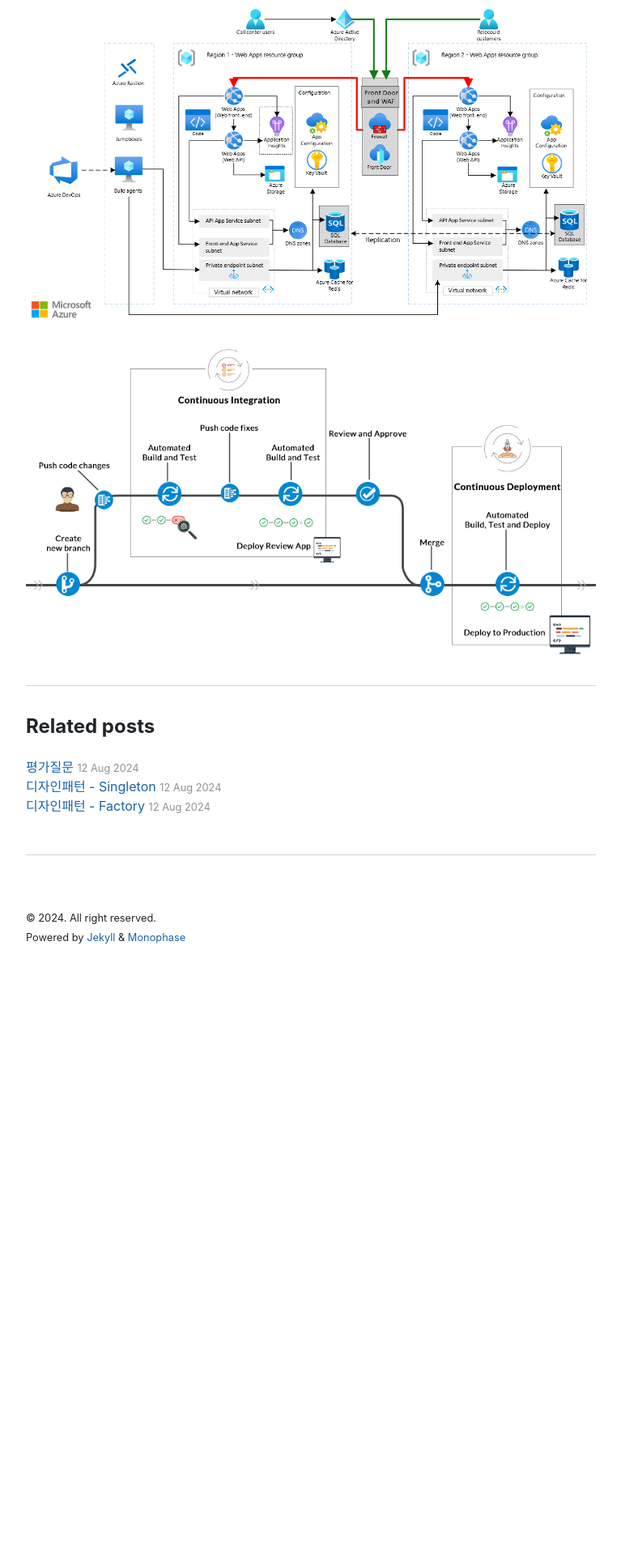
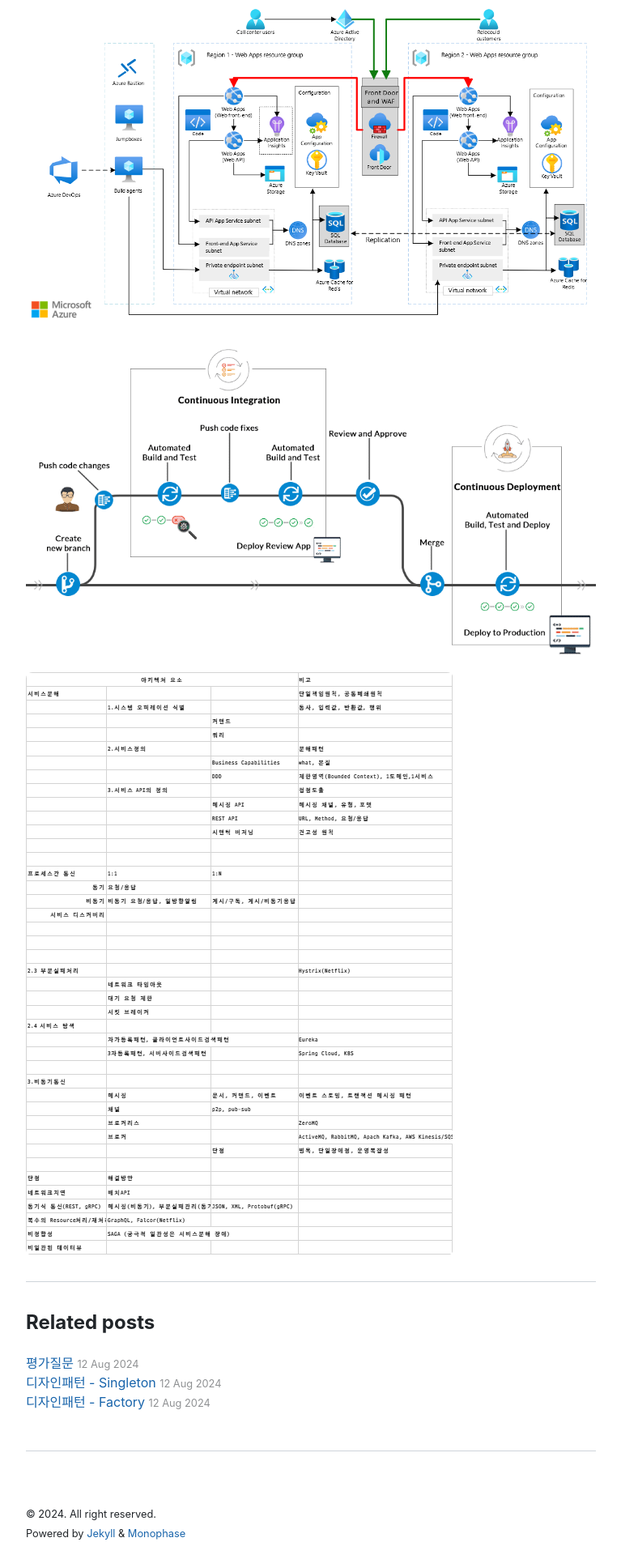
Before and after one commit to ksjeon4biz/ksjeon4biz.github.io, a Jekyll site: the page built from _posts/2024-08-12-Images.markdown, in a window 1280 px wide. Shown: the part 3443-5363 px from the top of the page at 81% size, without its empty margins (256-1023 px from the left). Built offline with Jekyll 4.4.1, drawn with Linux system fonts in a browser that asks for light colours; nearby versions of some CDN libraries; before the commit the page ends 4627 px from its top, so only the background shows below that.

Commit message:
0813 commit

```diff
--- a/_posts/2024-08-12-Images.markdown
+++ b/_posts/2024-08-12-Images.markdown
@@ -14,3 +14,4 @@ categories: architecture
 ![img](/assets/img/2024-08-11-MSA/Cloud_MSA_6.png)
 ![img](/assets/img/2024-08-11-MSA/Cloud_MSA_7.png)
 ![img](/assets/img/2024-08-11-MSA/Cloud_MSA_8.png)
+![img](/assets/img/2024-08-11-MSA/pic1.png)
```
Also changed, not shown: assets/img/2024-08-11-MSA/pic1.png (added).
